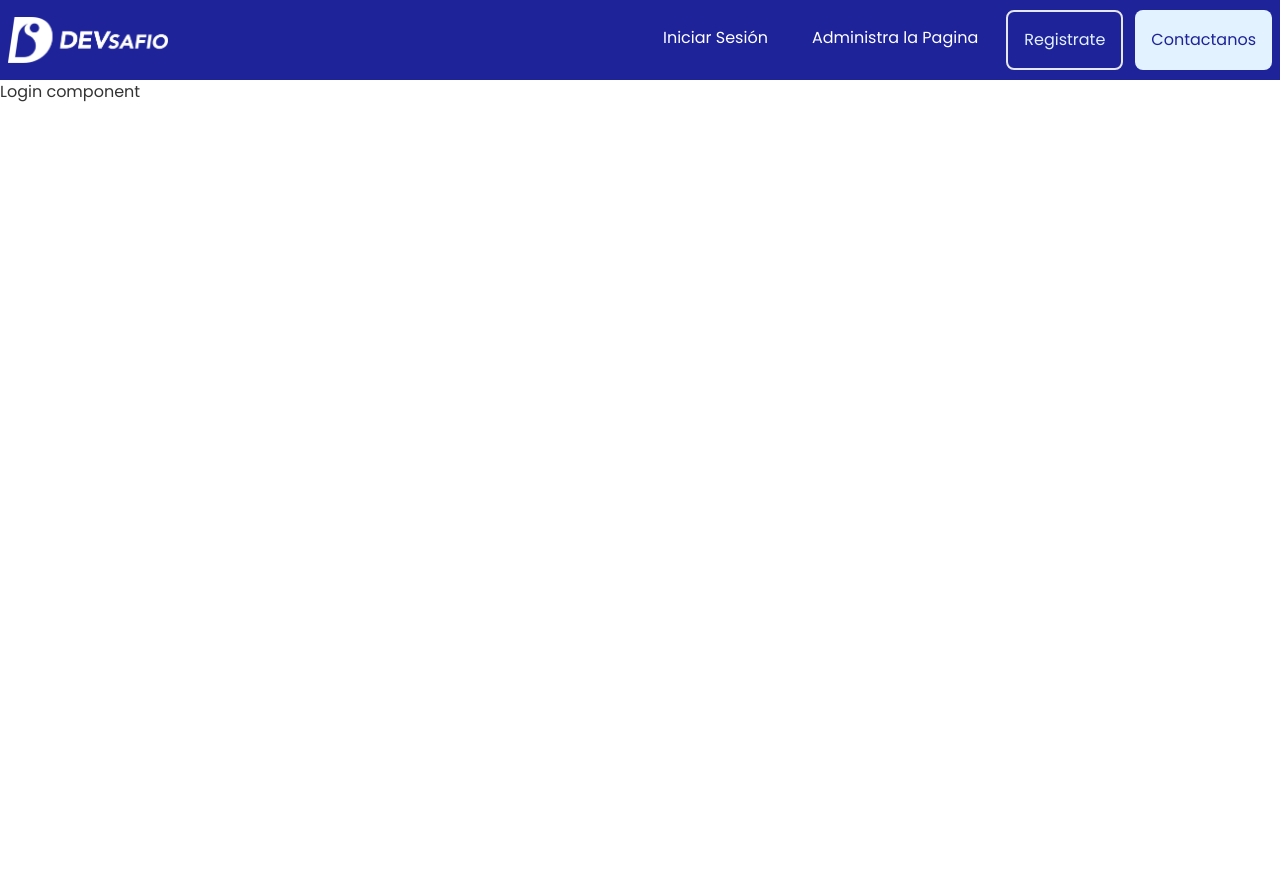
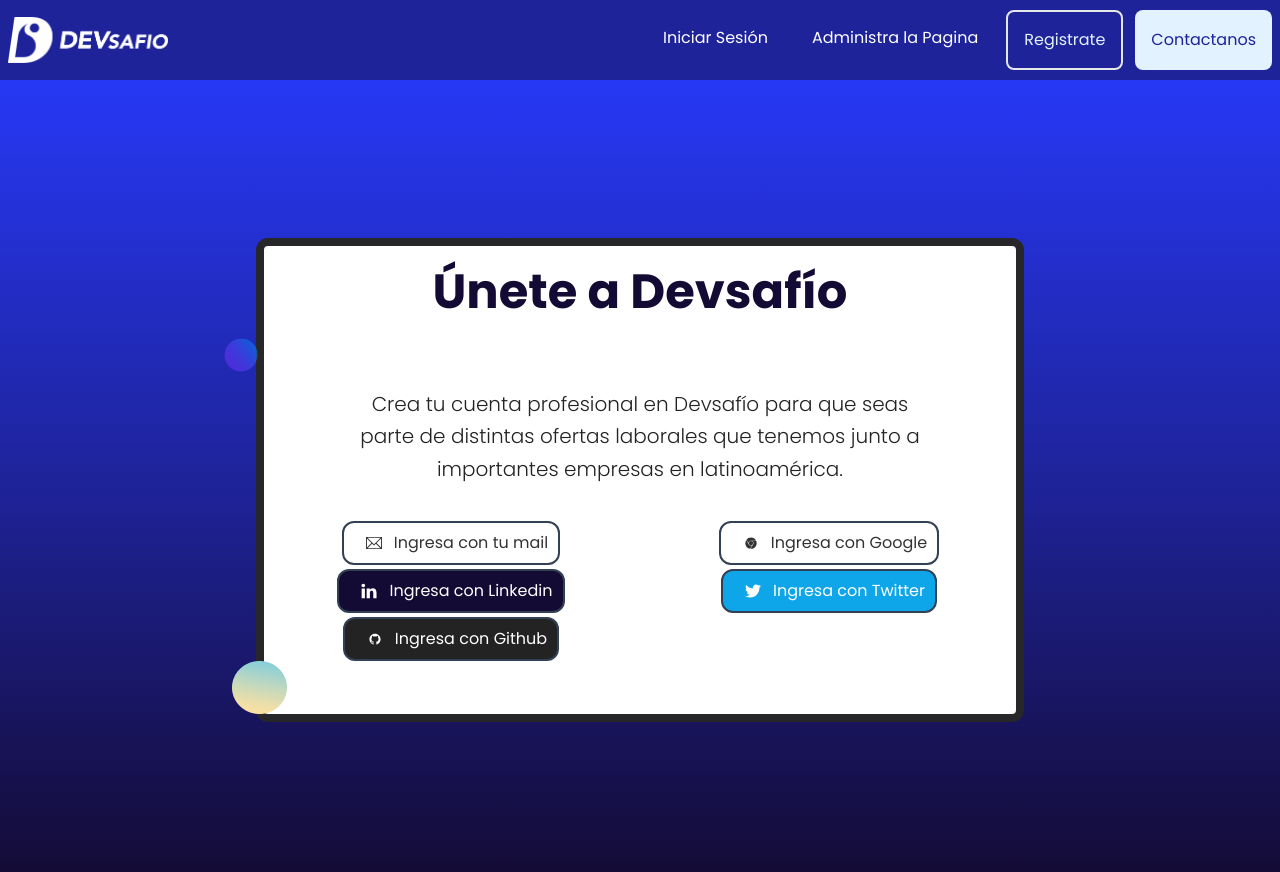
Before and after one commit to vecarope/ejemploReact, a React (Create React App) app: page /login in a window 1280 px wide. Shown: the top 872 px of the page. Before the commit the page ends 800 px from the top, so only its background shows below. Built offline with nearby package versions, Linux system fonts and the light colour scheme; what tw-elements would draw is missing.

Commit message:
feat: add login view and view component

```diff
--- a/src/components/Login/index.jsx
+++ b/src/components/Login/index.jsx
@@ -1,11 +1,43 @@
-import React from 'react';
+import { useState } from 'react';
+import MoonImage from '../../assets/design/moon_color.png';
+import OvalBlue from '../../assets/design/oval.png';
+import Account from './pure/Account';
+import LoginForm from './pure/LoginForm';
 
 const Login = () => {
+  const [userEmail, setUserEmail] = useState('options');
   return (
-    <div>
-      <h1>Login component</h1>
+    <div class="flex flex-col items-center md:bg-white md:w-3/5 md:my-11 md:rounded-xl md:border-8 md:border-zinc-800 max-w-screen-xl ">
+      <h1 className=" py-1.5 md:my-4 text-4xl text-white md:text-5xl md:text-dark-purple font-bold text-center font-sans  ">
+        Únete a Devsafío
+      </h1>
+      <div class="container ">
+        <img
+          src={OvalBlue}
+          alt="oval"
+          class="object-left-top -mx-10 ... opacity-50"
+        />
+      </div>
+      <div>
+        <p class="py-4 px-4 text-center  text-white md:text-dark-text leading-relaxed font-sans text-xl font-light md:w-4/5 md:mx-auto">
+          Crea tu cuenta profesional en Devsafío para que seas parte de
+          distintas ofertas laborales que tenemos junto a importantes empresas
+          en latinoamérica.
+        </p>
+      </div>
+      <div class="container mx-auto mt-5 text-center">
+        {userEmail !== 'options' ? (
+          <LoginForm />
+        ) : (
+          <Account change={setUserEmail} />
+        )}
+        <img
+          src={MoonImage}
+          alt="design moon"
+          class="object-left-bottom -mx-8 relative"
+        />
+      </div>
     </div>
   );
 };
-
 export default Login;
--- /dev/null
+++ b/src/components/Login/pure/Account.jsx
@@ -0,0 +1,28 @@
+import React from 'react';
+import Option from './Option';
+import { loginOptions } from '../../../common/loginOptions';
+
+const Account = ({ change }) => {
+  return (
+    <div className="grid grid-cols-1 md:grid-cols-2 gap-1">
+      {loginOptions.map((ele) =>
+        ele.title === 'Ingresa con tu mail' ? (
+          <div>
+            <button onClick={() => change('email')}>
+              <Option info={ele} key={'option' + ele.id} />
+            </button>
+          </div>
+        ) : (
+          <div>
+            <button /* onClick={() => **aqui iria la llamada a la api para el login de cada opcion} */
+            >
+              <Option info={ele} key={'option' + ele.id} />
+            </button>
+          </div>
+        )
+      )}
+    </div>
+  );
+};
+
+export default Account;
--- /dev/null
+++ b/src/components/Login/pure/LoginForm.jsx
@@ -0,0 +1,124 @@
+import React from 'react';
+import { Formik, Field, Form, ErrorMessage } from 'formik';
+import { validateSchema } from '../../../validation/validateForm';
+import { Link } from 'react-router-dom';
+
+const LoginForm = () => {
+  const initialCredentials = {
+    userEmail: '',
+    userPassword: '',
+    passwordConfirm: ''
+  };
+  return (
+    <section class="md:min-w-full w-full justify-center flex">
+      <Formik
+        initialValues={initialCredentials}
+        validationSchema={validateSchema}
+        onSubmit={async (values) => {
+          await new Promise((res) => setTimeout(res, 1800));
+          /* Guardo las credenciales en LocalStorage para simular un acceso hasta tener las rutas listas */
+          localStorage.setItem('User temp', values);
+          alert(JSON.stringify(values));
+        }}
+      >
+        {({ errors, touched, isSubmitting }) => (
+          <Form className="form-control max-w-xs md:justify-center ">
+            <div class="md:contents md:items-center">
+              <div class="flex flex-col  md:w-fit md:flex-wrap">
+                <div class="flex flex-col md:w-fit">
+                  <label
+                    htmlFor="userEmail"
+                    className="label-text"
+                    class="text-white md:text-dark-text md:text-lg pt-3 font-sans md:w-80"
+                  >
+                    Ingresa tu correo:
+                  </label>
+                  <Field
+                    id="userEmail"
+                    name="userEmail"
+                    placeholder="tumejoremail@mail.com"
+                    type="email"
+                    className="input input-bordered input-secondary w-60 max-w-xs md:w-80 md:bg-fill-light md:border-inherit"
+                  />
+                  {errors.userEmail && touched.userEmail && (
+                    <ErrorMessage
+                      component="div"
+                      name="userEmail"
+                      class="text-red-500"
+                    />
+                  )}
+                </div>
+                <div class="flex flex-col md:w-fit">
+                  <label
+                    htmlFor="userPassword"
+                    className="label-text"
+                    class="text-white md:text-dark-text md:text-lg pt-3 font-sans md:w-80"
+                  >
+                    Ingresá tu contraseña:
+                  </label>
+                  <Field
+                    id="userPassword"
+                    name="userPassword"
+                    type="password"
+                    placeholder="*****"
+                    className="input input-bordered input-secondary w-60 max-w-xs md:w-80 md:bg-fill-light md:border-inherit"
+                  />
+                  {errors.userPassword && touched.userPassword && (
+                    <ErrorMessage
+                      component="div"
+                      name="userPassword"
+                      class="text-red-500"
+                    />
+                  )}
+                </div>
+                <div class="flex flex-col md:w-fit">
+                  <label
+                    htmlFor="passwordConfirm"
+                    className="label-text"
+                    class="text-white md:text-dark-text md:text-lg pt-3 font-sans md:w-80"
+                  >
+                    Reingresa contraseña:
+                  </label>
+                  <Field
+                    id="passwordConfirm"
+                    name="passwordConfirm"
+                    type="password"
+                    placeholder="Repite la contraseña."
+                    className="input input-bordered input-secondary w-60 max-w-xs md:w-80 md:bg-fill-light md:border-inherit"
+                  />
+                  {errors.passwordConfirm && touched.passwordConfirm && (
+                    <ErrorMessage
+                      component="div"
+                      name="passwordConfirm"
+                      class="text-red-500"
+                    />
+                  )}
+                </div>
+              </div>
+            </div>
+            <div class="flex flex-col py-6 items-center md:justify-center   ">
+              <button
+                type="submit"
+                class="rounded-lg border hover:border text-lg p-2 w-2/3 font-regular bg-white hover:bg-transparent hover:md:bg-mid-blue md:bg-dark-purple hover: text-dark-purple mb:text-white hover:text-white md:text-white font-sans"
+              >
+                Iniciar Sesión
+              </button>
+              <Link to={'/register'}>
+                <span class=" flex py-3.5 text-sm text-white text-center font-thin  hover:md:text-mid-blue md:text-dark-purple font-sans">
+                  Crear cuenta
+                </span>
+              </Link>
+              {isSubmitting ? (
+                <div>
+                  <p>Ingresando...</p>
+                </div>
+              ) : null}
+            </div>
+          </Form>
+        )}
+      </Formik>
+    </section>
+  );
+};
+
+export default LoginForm;
--- /dev/null
+++ b/src/components/Login/pure/Option.jsx
@@ -0,0 +1,23 @@
+import React from 'react';
+
+const Option = ({ info }) => {
+  /*       {
+    id: 1,
+    title: 'Ingresa con tu mail',
+    icon: <TfiEmail />,
+    color: 'white'
+  } */
+  return (
+    <span
+      className={`flex px-2.5 py-2 border-2 border-solid mx-auto
+           md:border-slate-700 border-slate-100
+            rounded-xl text-center items-center ${info.color}`}
+    >
+      <div className="px-3">{info.icon}</div>
+
+      <p>{info.title}</p>
+    </span>
+  );
+};
+
+export default Option;
--- a/src/views/Login/index.jsx
+++ b/src/views/Login/index.jsx
@@ -2,7 +2,7 @@ import Login from '../../components/Login';
 
 const LoginPage = () => {
   return (
-    <div>
+    <div class="bg-gradient-to-b from-mid-light-blue via-mid-blue to-dark-purple min-h-screen flex justify-center items-center">
       <Login />
     </div>
   );
```
